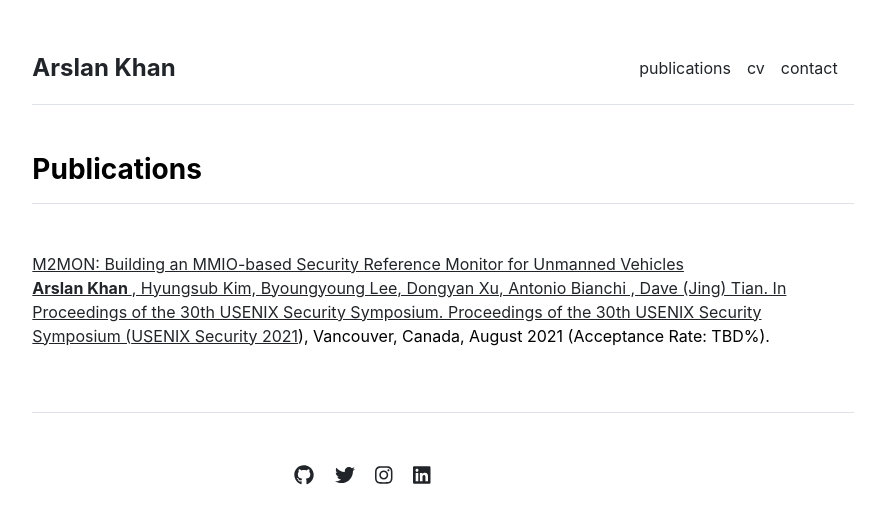
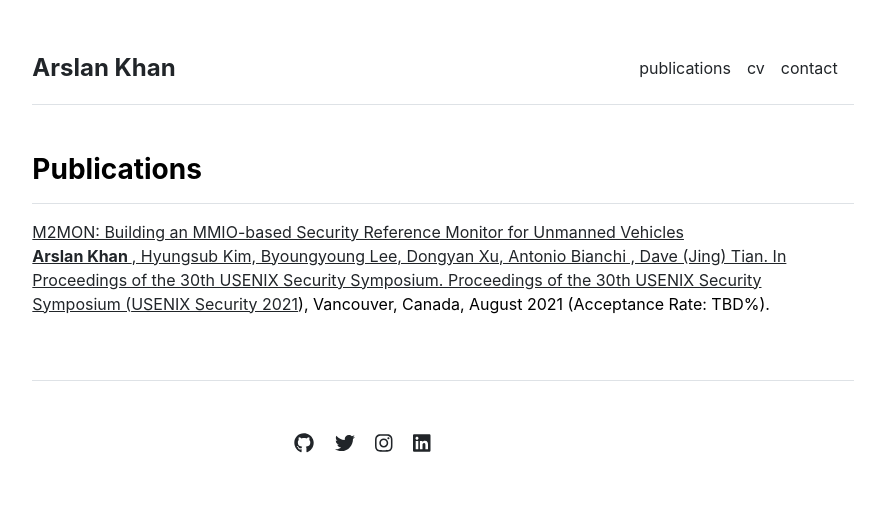
Before and after one commit to Arslan8/arslan8.github.io, a Jekyll site: the page built from publications.md, in a window 1280 px wide. Shown: the top 524 px of the page, without its empty margins (197-1066 px from the left). Built offline with Jekyll 4.4.1, drawn with Linux system fonts in a browser that asks for light colours.

```diff
--- a/_includes/publications.html
+++ b/_includes/publications.html
@@ -1,6 +1,6 @@
 <div class="row g-5 mb-5">
   <div>
-    <h3 class="fw-bold border-bottom pb-3 mb-5">Publications</h3>
+    <h3 class="fw-bold border-bottom pb-3 mb-1">Publications</h3>
     {% if page.title == "Home" %}
       {% for item in site.data.publications.featured %}
         <p><a href="{{ item.url }}">{{ item.name }}</a></p>
--- a/_layouts/home.html
+++ b/_layouts/home.html
@@ -103,7 +103,7 @@
             <!-- Education-->
 <section class="resume-section" id="awards">
                 <div class="resume-section-content">
-                    <h2 class="fw-bold border-bottom pb-3 mb-5">Awards & Certifications</h2>
+                    <h2 class="fw-bold border-bottom pb-3 mb-1">Awards & Certifications</h2>
                     <ul class="fa-ul mb-0">
                         <li>
                             <span class="fa-li"><i class="fas fa-trophy text-warning"></i></span>
```
